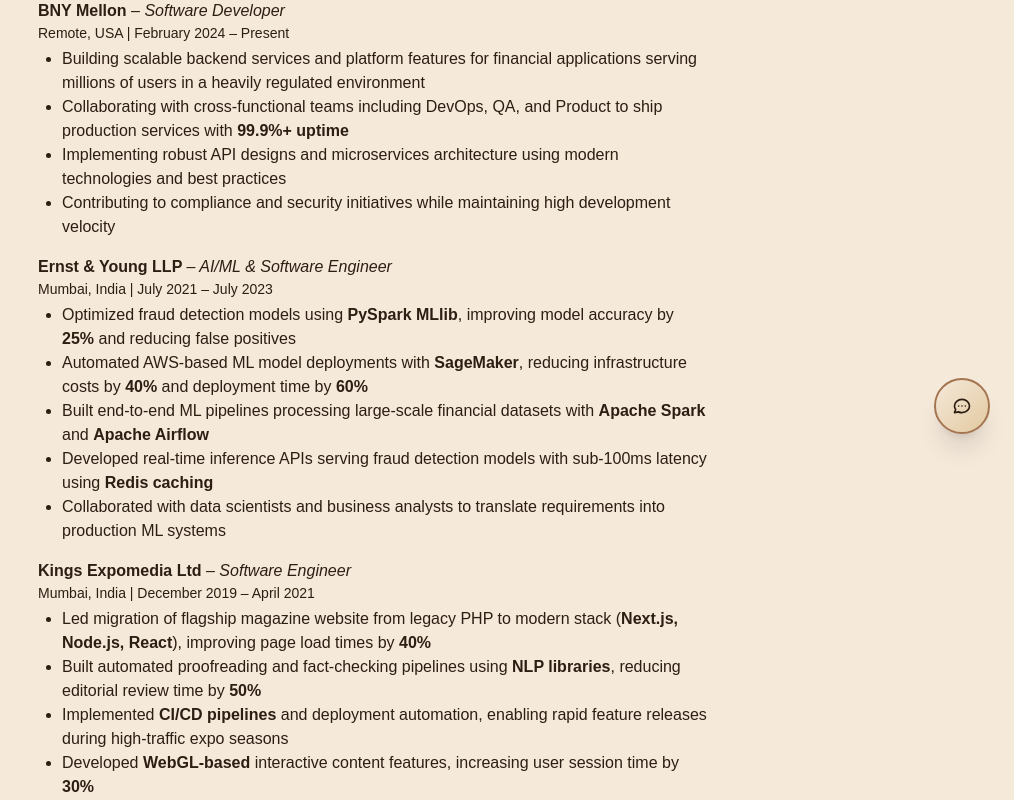
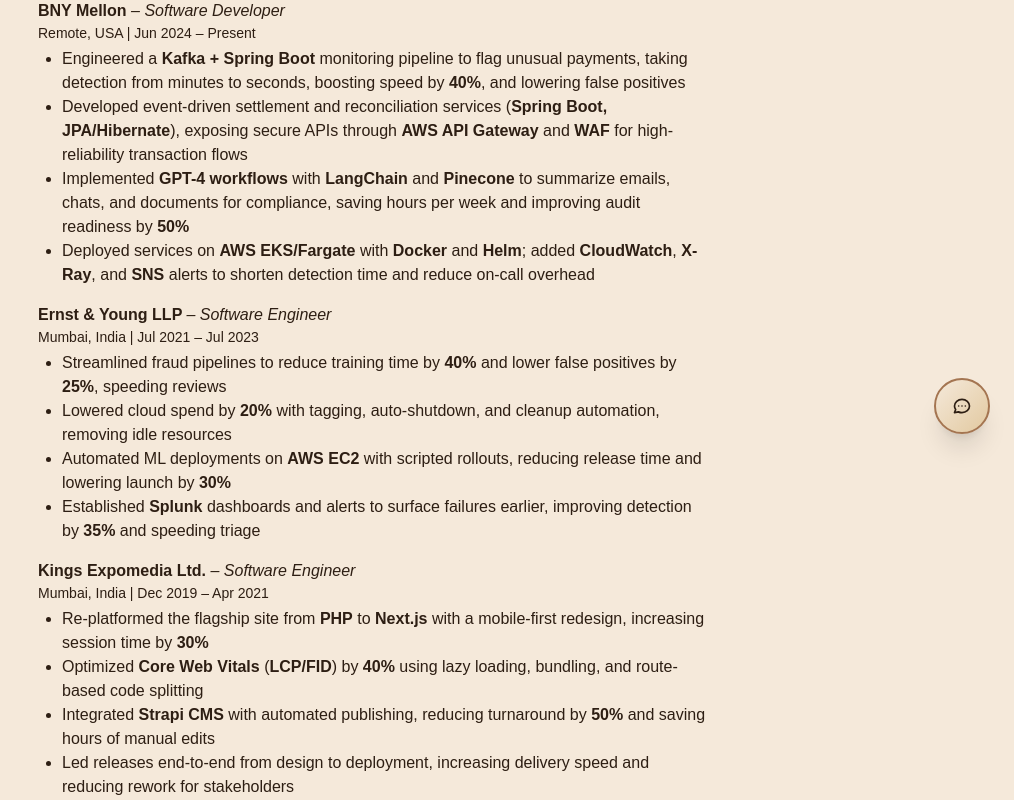
Before and after one commit to ShubhG7/shubhgupta.github.io, a Next.js app: page /resume in a window 1280 px wide. Shown: the part 280-1080 px from the top of the page, without its empty margins (266-1280 px from the left). Built offline with nearby package versions, Linux system fonts and the light colour scheme.

Commit message:
resume section updated

```diff
--- a/src/app/resume/page.tsx
+++ b/src/app/resume/page.tsx
@@ -20,34 +20,32 @@
       <h2 className="text-lg font-semibold mb-2">💼 Experience</h2>
       <div className="mb-4">
         <h3 className="font-bold">BNY Mellon <span className="font-normal italic">– Software Developer</span></h3>
-        <div className="text-sm mb-1">Remote, USA | February 2024 – Present</div>
+        <div className="text-sm mb-1">Remote, USA | Jun 2024 – Present</div>
         <ul className="list-disc ml-6">
-          <li>Building scalable backend services and platform features for financial applications serving millions of users in a heavily regulated environment</li>
-          <li>Collaborating with cross-functional teams including DevOps, QA, and Product to ship production services with <b>99.9%+ uptime</b></li>
-          <li>Implementing robust API designs and microservices architecture using modern technologies and best practices</li>
-          <li>Contributing to compliance and security initiatives while maintaining high development velocity</li>
+          <li>Engineered a <b>Kafka + Spring Boot</b> monitoring pipeline to flag unusual payments, taking detection from minutes to seconds, boosting speed by <b>40%</b>, and lowering false positives</li>
+          <li>Developed event-driven settlement and reconciliation services (<b>Spring Boot, JPA/Hibernate</b>), exposing secure APIs through <b>AWS API Gateway</b> and <b>WAF</b> for high-reliability transaction flows</li>
+          <li>Implemented <b>GPT-4 workflows</b> with <b>LangChain</b> and <b>Pinecone</b> to summarize emails, chats, and documents for compliance, saving hours per week and improving audit readiness by <b>50%</b></li>
+          <li>Deployed services on <b>AWS EKS/Fargate</b> with <b>Docker</b> and <b>Helm</b>; added <b>CloudWatch</b>, <b>X-Ray</b>, and <b>SNS</b> alerts to shorten detection time and reduce on-call overhead</li>
         </ul>
       </div>
       <div className="mb-4">
-        <h3 className="font-bold">Ernst & Young LLP <span className="font-normal italic">– AI/ML & Software Engineer</span></h3>
-        <div className="text-sm mb-1">Mumbai, India | July 2021 – July 2023</div>
+        <h3 className="font-bold">Ernst & Young LLP <span className="font-normal italic">– Software Engineer</span></h3>
+        <div className="text-sm mb-1">Mumbai, India | Jul 2021 – Jul 2023</div>
         <ul className="list-disc ml-6">
-          <li>Optimized fraud detection models using <b>PySpark MLlib</b>, improving model accuracy by <b>25%</b> and reducing false positives</li>
-          <li>Automated AWS-based ML model deployments with <b>SageMaker</b>, reducing infrastructure costs by <b>40%</b> and deployment time by <b>60%</b></li>
-          <li>Built end-to-end ML pipelines processing large-scale financial datasets with <b>Apache Spark</b> and <b>Apache Airflow</b></li>
-          <li>Developed real-time inference APIs serving fraud detection models with sub-100ms latency using <b>Redis caching</b></li>
-          <li>Collaborated with data scientists and business analysts to translate requirements into production ML systems</li>
+          <li>Streamlined fraud pipelines to reduce training time by <b>40%</b> and lower false positives by <b>25%</b>, speeding reviews</li>
+          <li>Lowered cloud spend by <b>20%</b> with tagging, auto-shutdown, and cleanup automation, removing idle resources</li>
+          <li>Automated ML deployments on <b>AWS EC2</b> with scripted rollouts, reducing release time and lowering launch by <b>30%</b></li>
+          <li>Established <b>Splunk</b> dashboards and alerts to surface failures earlier, improving detection by <b>35%</b> and speeding triage</li>
         </ul>
       </div>
       <div className="mb-4">
-        <h3 className="font-bold">Kings Expomedia Ltd <span className="font-normal italic">– Software Engineer</span></h3>
-        <div className="text-sm mb-1">Mumbai, India | December 2019 – April 2021</div>
+        <h3 className="font-bold">Kings Expomedia Ltd. <span className="font-normal italic">– Software Engineer</span></h3>
+        <div className="text-sm mb-1">Mumbai, India | Dec 2019 – Apr 2021</div>
         <ul className="list-disc ml-6">
-          <li>Led migration of flagship magazine website from legacy PHP to modern stack (<b>Next.js, Node.js, React</b>), improving page load times by <b>40%</b></li>
-          <li>Built automated proofreading and fact-checking pipelines using <b>NLP libraries</b>, reducing editorial review time by <b>50%</b></li>
-          <li>Implemented <b>CI/CD pipelines</b> and deployment automation, enabling rapid feature releases during high-traffic expo seasons</li>
-          <li>Developed <b>WebGL-based</b> interactive content features, increasing user session time by <b>30%</b></li>
-          <li>Optimized database queries and implemented caching strategies, improving overall application performance</li>
+          <li>Re-platformed the flagship site from <b>PHP</b> to <b>Next.js</b> with a mobile-first redesign, increasing session time by <b>30%</b></li>
+          <li>Optimized <b>Core Web Vitals</b> (<b>LCP/FID</b>) by <b>40%</b> using lazy loading, bundling, and route-based code splitting</li>
+          <li>Integrated <b>Strapi CMS</b> with automated publishing, reducing turnaround by <b>50%</b> and saving hours of manual edits</li>
+          <li>Led releases end-to-end from design to deployment, increasing delivery speed and reducing rework for stakeholders</li>
         </ul>
       </div>
       <hr className="my-4" />
```
